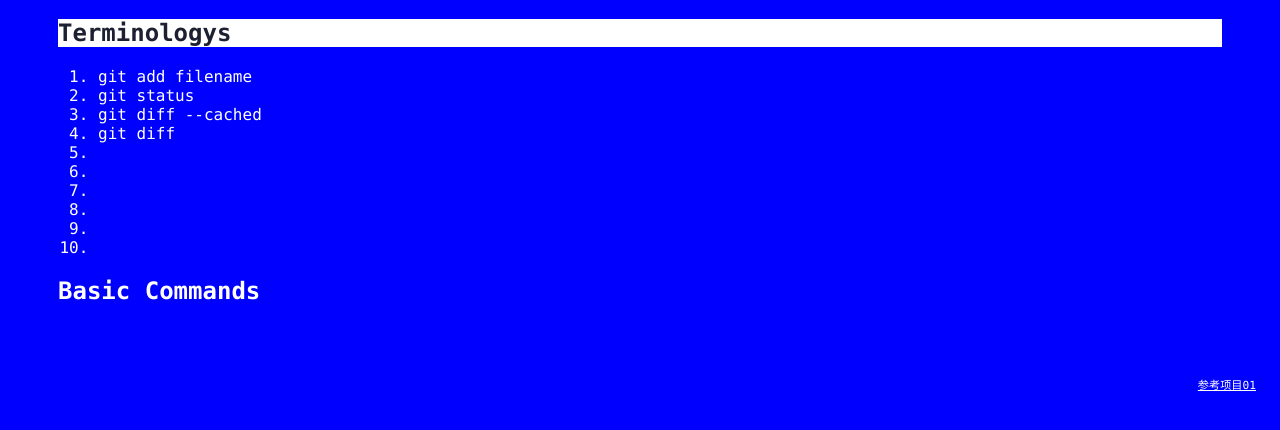
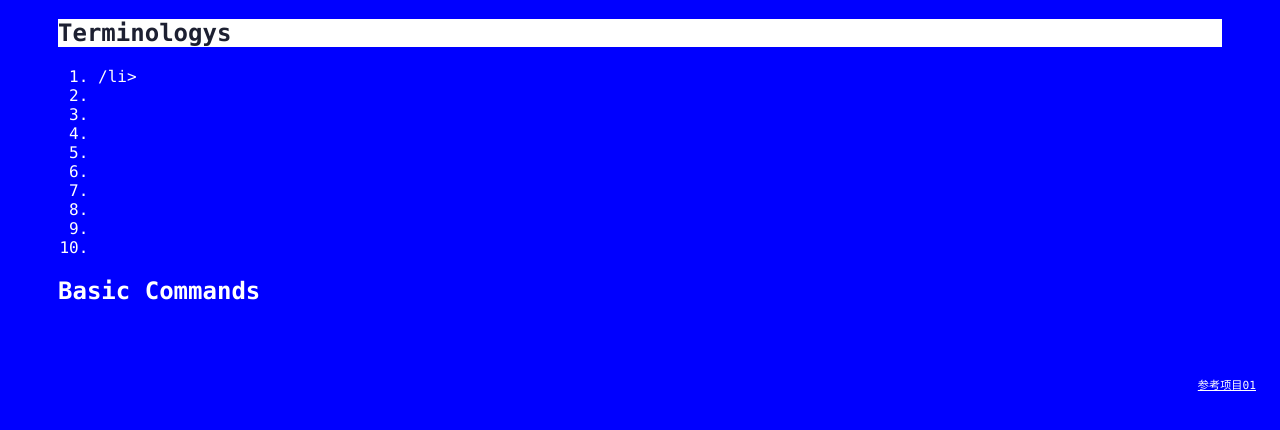
Before and after one commit to mtf090345/git_learning, a plain HTML site: page index.html in a window 1280 px wide. Both pictures are taken after a click on the element "Terminologys". Shown: the part 226-656 px from the top of the page. Drawn offline with Linux system fonts and the light colour scheme.

Commit message:
恢复index.html

```diff
--- a/index.html
+++ b/index.html
@@ -14,10 +14,10 @@
         <div class="accordion"><h1>Terminologys</h1></div>
             <div class="panel">
                 <ol>
-                    <li>git add filename</li>
-                    <li>git status</li>
-                    <li>git diff --cached</li>
-                    <li>git diff</li>
+                    <li>/li>
+                    <li></li>
+                    <li></li>
+                    <li></li>
                     <li></li>
                     <li></li>
                     <li></li>
```
